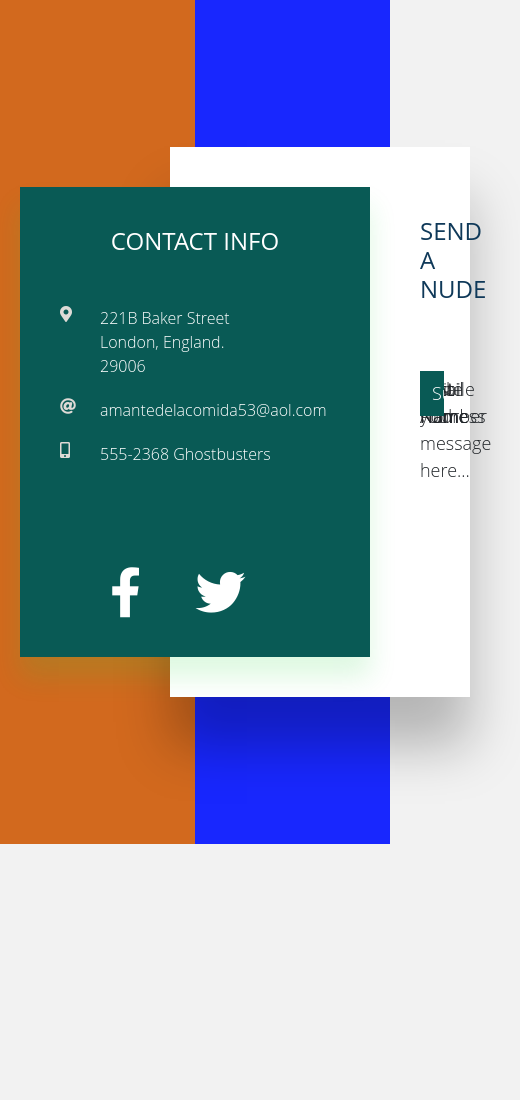
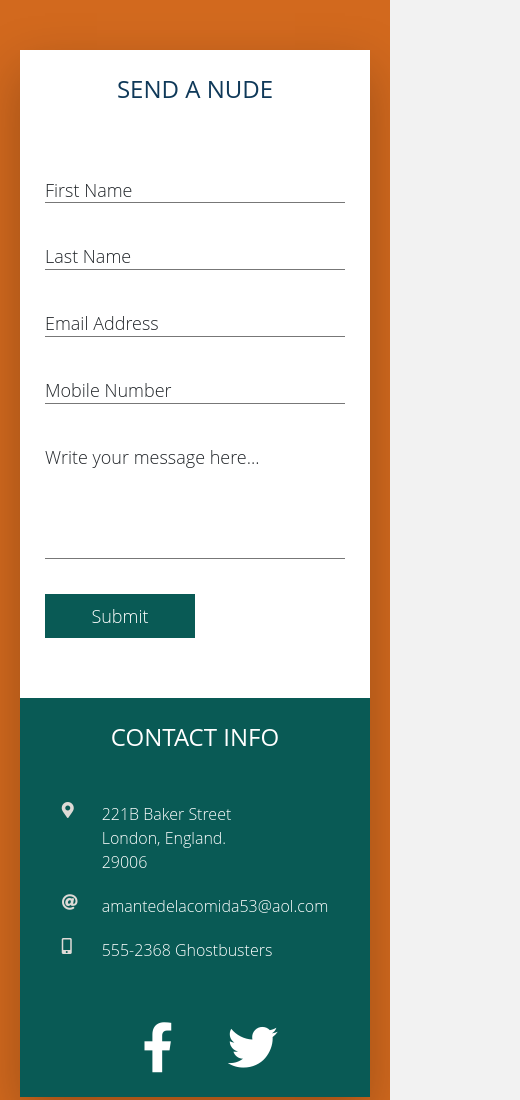
Before and after one commit to AgusDev21/Elo-idiomas-principal, a plain HTML site: page contacto.html in a window 390 px wide. Shown: the top 1100 px of the page, 520 px wide, since content can reach past the window. Before the commit the page ends 844 px from the top, so only its background shows below. Drawn offline with nearby package versions, Linux system fonts and the light colour scheme.

Commit message:
contacto responsive
haciendo responsive la seccion de contacto

```diff
--- a/css/main.css
+++ b/css/main.css
@@ -388,6 +388,65 @@ div.contacto {
     width: 90%;
     min-width: auto;
     margin: 20px;
+    box-shadow: 0 20px 50px rgba(0, 0, 0, 0.25);
+  }
+  div.contacto .contactoInfo {
+    top: 0;
+    height: 550px;
+    position: relative;
+    box-shadow: none;
+  }
+  div.contacto .contactoForm {
+    position: relative;
+    width: calc(100% - 350px);
+    padding-left: 0;
+    margin-left: 0;
+    padding: 40px;
+    height: 550px;
+    box-shadow: none;
+  }
+}
+@media only screen and (max-width : 991px) {
+  .contactus {
+    background: chocolate;
+  }
+  .contactus::before{
+    display: none;
+  }
+  div.contacto{
+    display: flex;
+    flex-direction: column-reverse;
+  }
+  div.contacto .contactoForm{
+    width: 100%;
+    height: auto;
+  }
+  div.contacto .contactoInfo{
+    width: 100%;
+    height: auto;
+    flex-direction: row;
+  }
+  ul.rede {
+    position: relative;
+    display: flex;
+    justify-content: center;
+    align-items: center;
+  }
+}
+@media only screen and (max-width : 600px){
+  div.contacto .contactoForm {
+    padding: 25px;
+  }
+  div.contacto .contactoInfo {
+    padding: 25px;
+    flex-direction: column;
+    align-items: center;
+  }
+  ul.rede {
+    margin-top: 40px;
+  }
+  div.w50{
+    width: 100%!important;
   }
 }
 div.contactoInfo {
```
